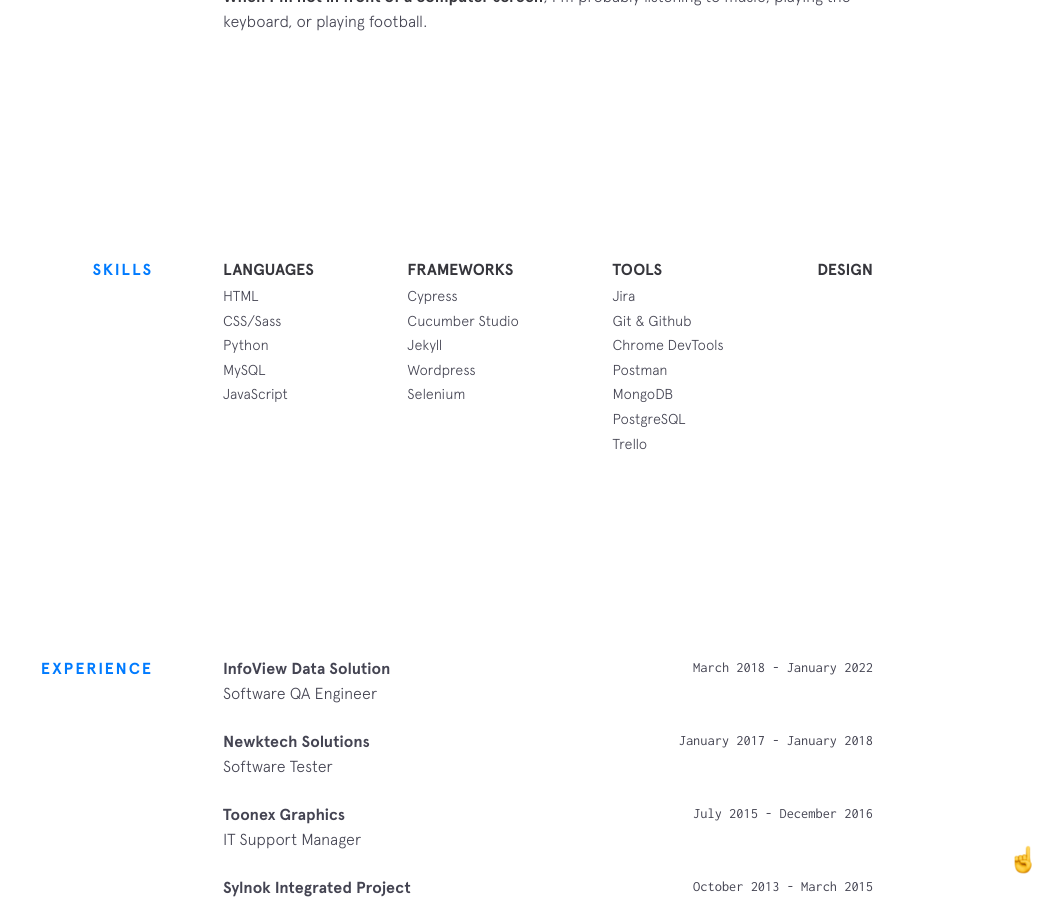
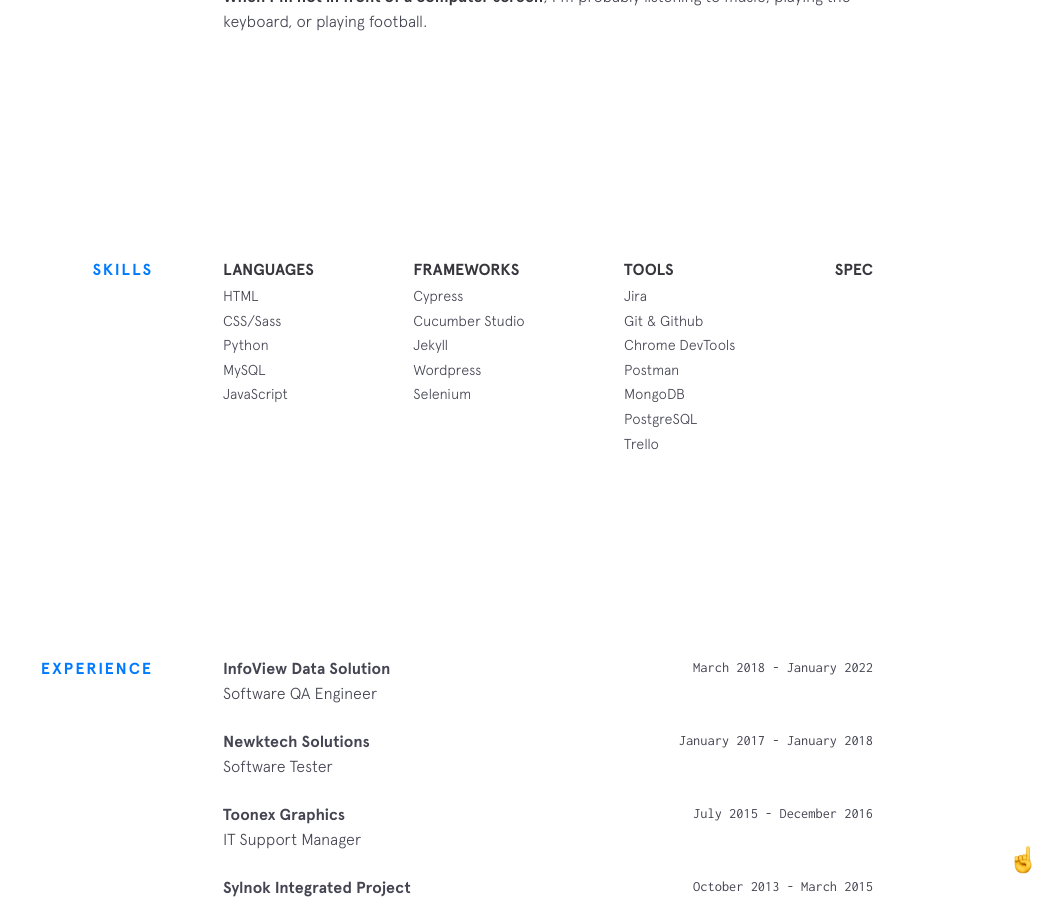
Before and after one commit to Sylvestre5/sylvestre5.github.io, a Jekyll site: the page built from index.html, in a window 1280 px wide and 900 px high, scrolled down 1332 px. Shown: the whole window, without its empty margins (227-1280 px from the left). Built offline with Jekyll 4.4.1, drawn with Linux system fonts in a browser that asks for light colours; nearby versions of some CDN libraries.

Commit message:
Update skills.html

```diff
--- a/_includes/skills.html
+++ b/_includes/skills.html
@@ -28,9 +28,9 @@
         </ul>
       </div>
       <div class="skillz__category">
-        <div class="skillz__category__label">Design</div>
+        <div class="skillz__category__label">Spec</div>
         <ul>
-          {% for thing in site.data.skills.design %}
+          {% for thing in site.data.skills.spec %}
           <li class="skillz__category__item">{{thing.item}}</li>
           {% endfor %}
         </ul>
```
